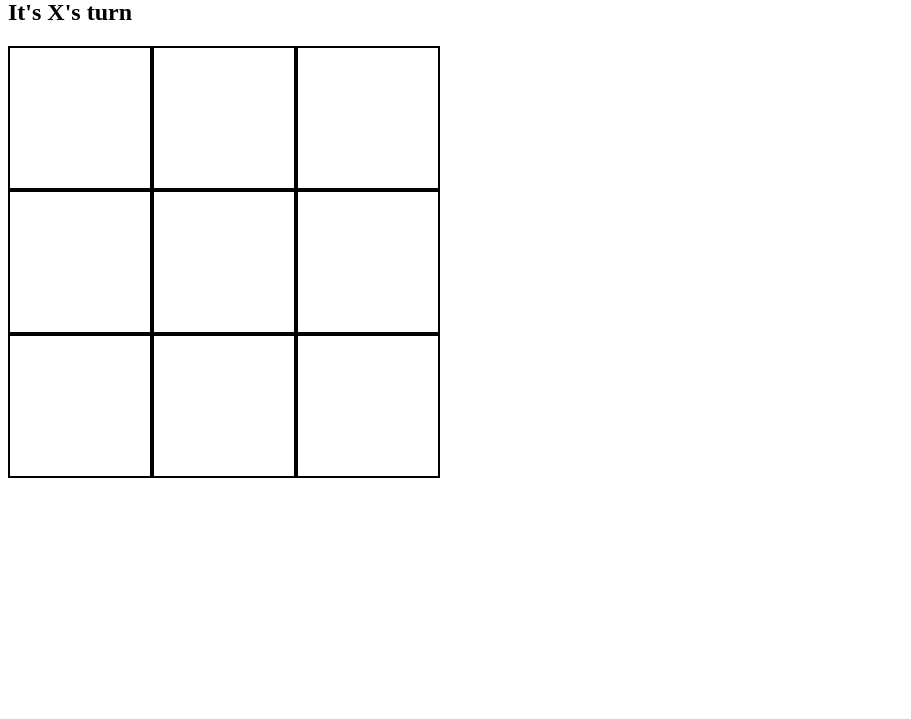
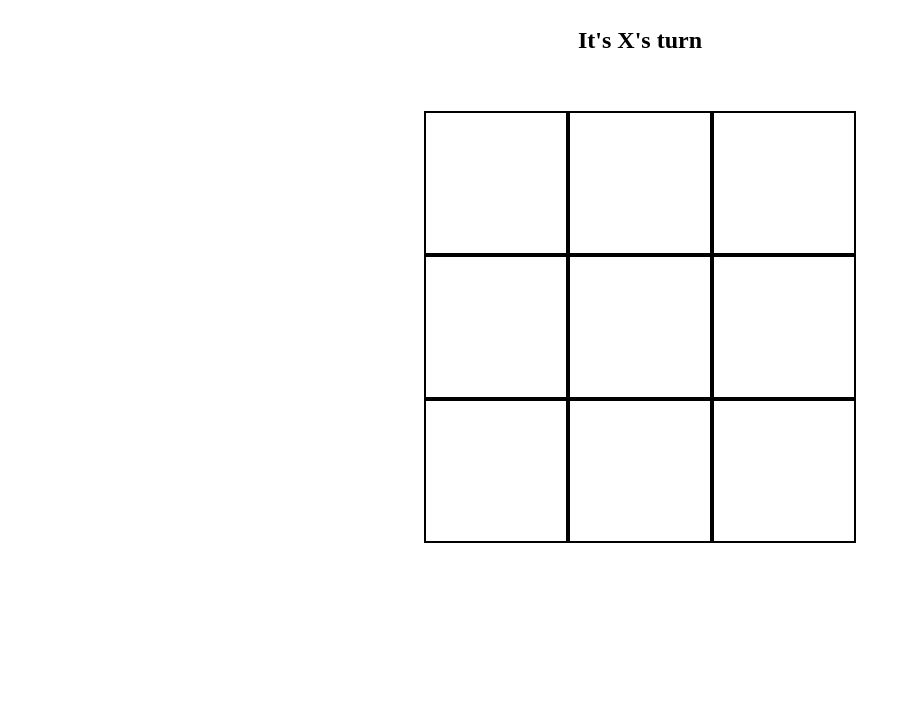
Before and after one commit to samihaque/first-html, a plain HTML site: page index.html in a window 1280 px wide. Shown: the part 81-800 px from the top of the page, without its empty margins (0-911 px from the left). Drawn offline with Linux system fonts and the light colour scheme.

Commit message:
flex-container, flex-direction, alignment and end of 2.8.23 classreffer to youtube video for more

```diff
--- a/css/style.css
+++ b/css/style.css
@@ -9,10 +9,19 @@ h1{
     /* background-color: pink; */
 }
 
-#flex-container{
+
+.flex-container{
     display: flex;
+    align-items: center;
+    justify-content: center;
+
+}
+.flex-wrap{
     flex-wrap: wrap;
     width: 435px;
+}
+#game-heading{
+    flex-direction: column;
 }
 #main-message{
 
--- a/index.html
+++ b/index.html
@@ -12,13 +12,13 @@
     </head>
     <Body>
 
-        <div>
+        <div class="flex-container" id="game-heading">
             <h1 id="main-message">Tic Tac Toe</h1>
             <h2>It's X's turn</h2>
             <h3></h3>
         </div>
-
-        <div id="flex-container">
+        <div class="flex-container">
+            <div class="flex-container flex-wrap">
                 <div class="square">
 
                 </div>
@@ -47,6 +47,7 @@
 
                 </div>
             </div>
+        </div>
 
     </Body>
 </html>
```
Lines whose indentation alone changed are shown as unchanged.
